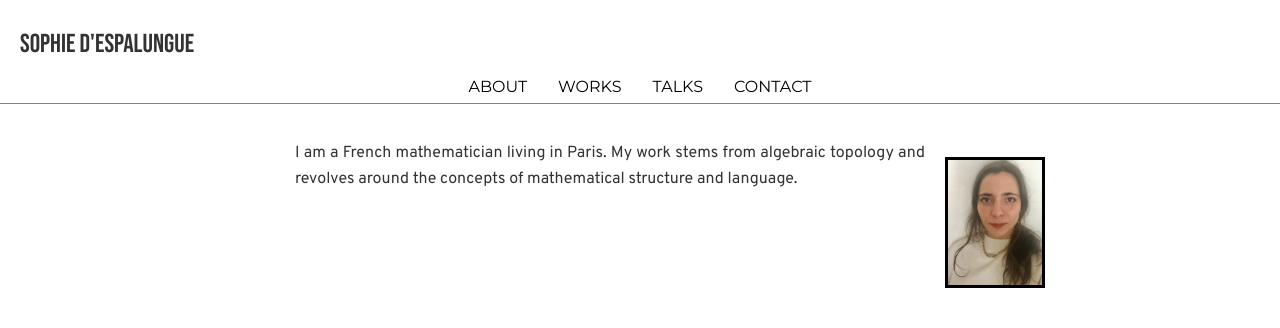
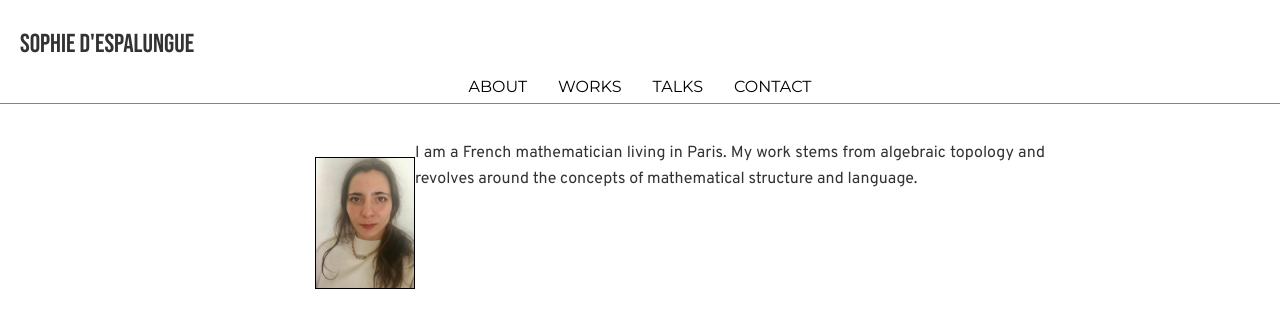
Before and after one commit to sdspmon/math, a Jekyll site: the page built from index.md, in a window 1280 px wide. Shown: the top 328 px of the page. Built offline with Jekyll 4.4.1, drawn with Linux system fonts in a browser that asks for light colours.

Commit message:
image left border 1px

```diff
--- a/index.md
+++ b/index.md
@@ -2,5 +2,5 @@
 layout: main
 title: "About"
 ---
-![Identification](https://www.sophie.d.espalungue.xyz/images/IMG_0553.jpeg){: style="float: right; width: 100px; margin-left: 20px; border: 3px solid black;"}
+![Identification](https://www.sophie.d.espalungue.xyz/images/IMG_0553.jpeg){: style="float: left; width: 100px; margin-left: 20px; border: 1px solid black;"}
 I am a French mathematician living in Paris. My work stems from algebraic topology and revolves around the concepts of mathematical structure and language.
```
